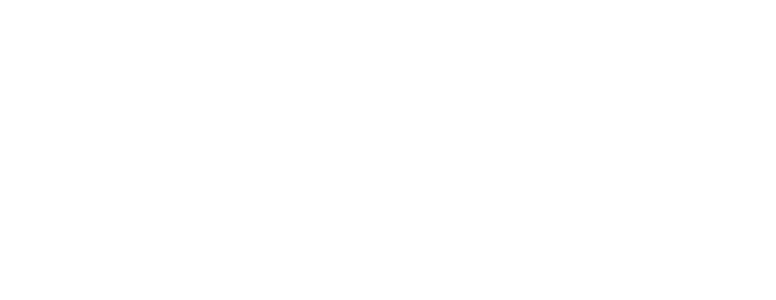
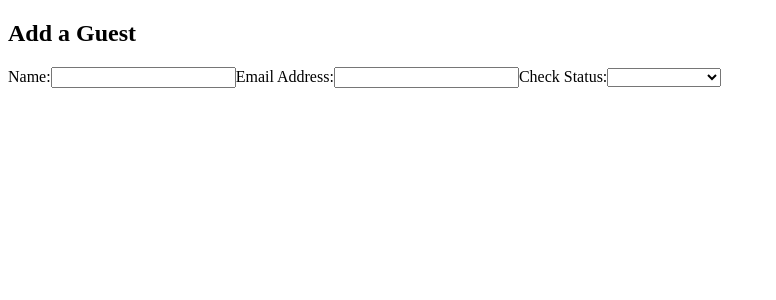
Before and after one commit to Areskyb/all_day_lab_booking, a Vue app in the folder client/: page / in a window 1280 px wide. Shown: the top 300 px of the page, without its empty margins (0-776 px from the left). Built offline with nearby package versions, Linux system fonts and the light colour scheme.

Commit message:
add guest form

```diff
--- a/client/src/App.vue
+++ b/client/src/App.vue
@@ -1,10 +1,23 @@
 <template lang="html">
-
+  <div id="app">
+<guest-form/>
+  </div>
 </template>
 
 <script>
+import GuestForm from './components/GuestForm';
+
+
 export default {
-
+  name: 'app',
+  data(){
+    return{
+      guests: []
+    }
+  },
+  components: {
+    'guest-form': GuestForm
+  }
 }
 </script>
 
--- a/client/src/components/GuestForm.vue
+++ b/client/src/components/GuestForm.vue
@@ -0,0 +1,30 @@
+<template lang="html">
+  <form v-on:submit="addGuest" method="post" id="guestForm">
+    <h2>Add a Guest</h2>
+    <label for="name">Name:</label>
+    <input type="text" id="name" v-model="name">
+    <label for="email">Email Address:</label>
+    <input type="text" id="email" v-model="email">
+    <label for="guest">Check Status:</label>
+    <select class="" v-model="checkedStatus"name="">
+      <option value="true">Checked In</option>
+      <option value="false">Not Checked In</option>
+    </select>
+  </form>
+</template>
+
+<script>
+export default {
+  name: 'guest-form',
+  data(){
+    return {
+      name: "",
+      email: "",
+      checkedStatus: ""
+    }
+  }
+}
+</script>
+
+<style lang="css" scoped>
+</style>
```
